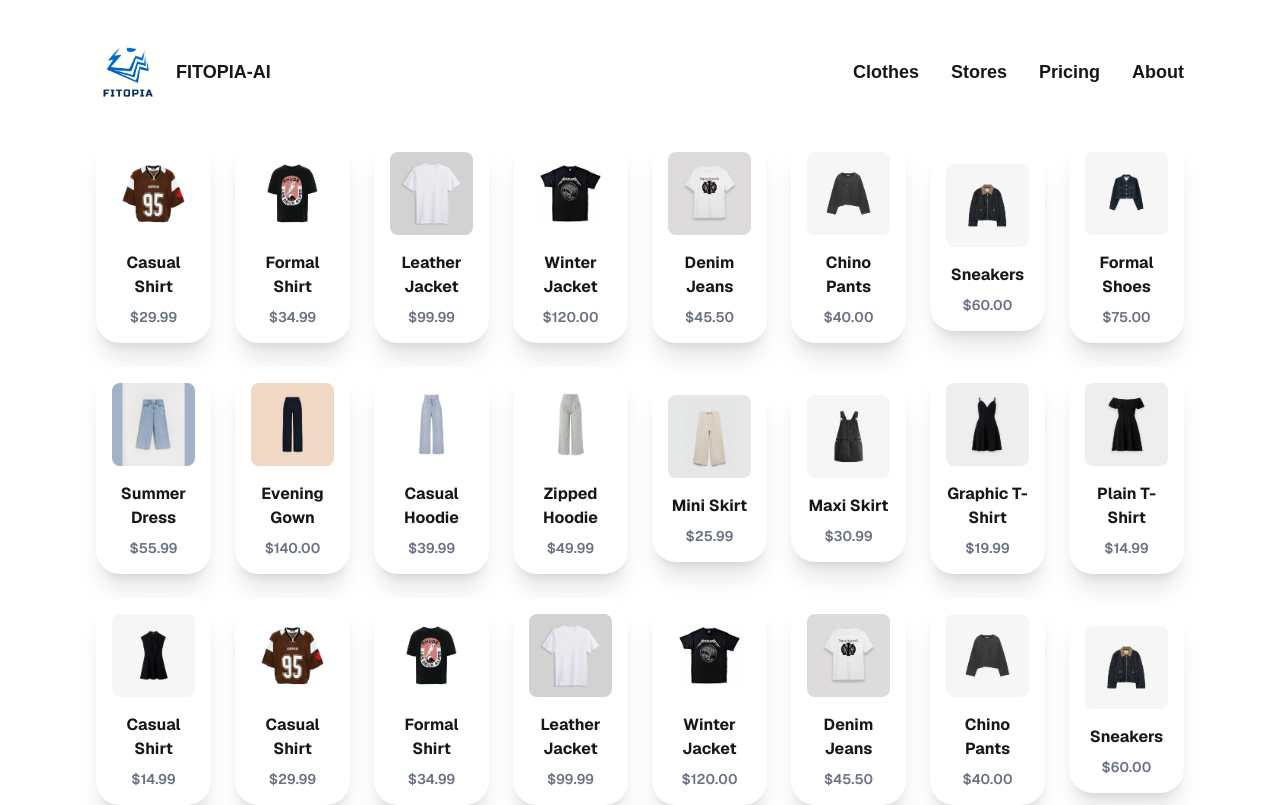
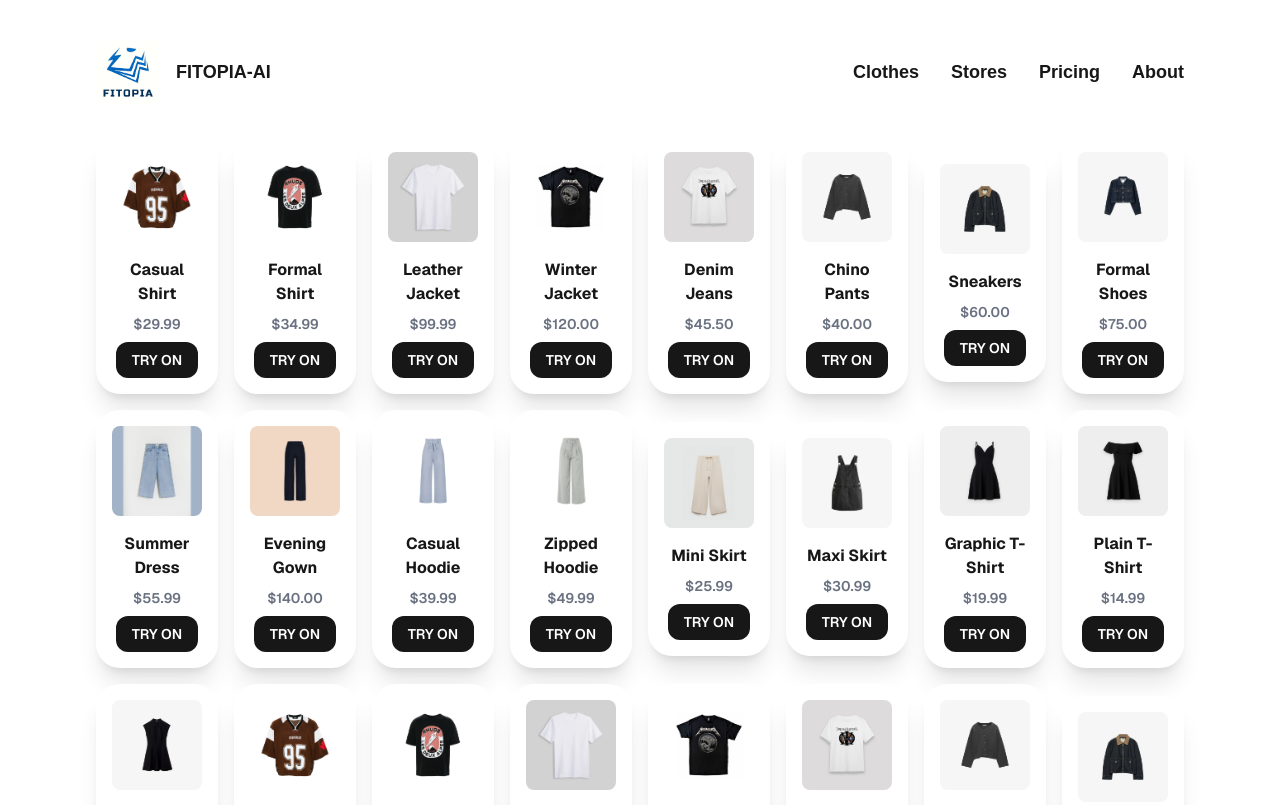
Before and after one commit to radinamri/Fitopia, a Next.js app in the folder fitopia/: page /clothes in a window 1280 px wide. Shown: the top 805 px of the page. Built offline with nearby package versions, Linux system fonts and the light colour scheme.

Commit message:
feat: update Clothes page

```diff
--- a/fitopia/app/clothes/page.tsx
+++ b/fitopia/app/clothes/page.tsx
@@ -1,6 +1,7 @@
 "use client";
 import Modal from "@/components/Modal";
 import Image from "next/image";
+import Link from "next/link";
 import { useState } from "react";
 
 const clothes = [
@@ -104,7 +105,7 @@ export default function Clothes() {
     <div className="flex flex-col w-full min-h-screen justify-center items-center gap-16 font-[family-name:var(--font-geist-sans)]">
       <div className="flex flex-col w-[85%] justify-center items-center gap-8">
         {/* Grid Container for 8x8 Layout */}
-        <div className="grid grid-cols-8 gap-6 w-full">
+        <div className="grid grid-cols-8 gap-4 w-full">
           {paginatedClothes.map(({ src, name, price }, index) => (
             <div
               key={index}
@@ -125,6 +126,14 @@ export default function Clothes() {
                   {name}
                 </p>
                 <p className="text-sm font-semibold text-gray-500">{price}</p>
+                <div className="flex flex-row justify-center items-center">
+                  <Link
+                    className="flex flex-row justify-center items-center font-semibold text-sm bg-[#171717] text-white p-2 rounded-xl pl-4 pr-4 hover:scale-105"
+                    href={"/virtual-fitting-room"}
+                  >
+                    TRY ON
+                  </Link>
+                </div>
               </div>
             </div>
           ))}
@@ -169,6 +178,14 @@ export default function Clothes() {
               <p className="text-md font-semibold text-gray-500">
                 Price: {selectedClothing.price}
               </p>
+              <div className="flex flex-row justify-center items-center">
+                <Link
+                  className="flex flex-row justify-center items-center font-semibold text-sm bg-[#171717] text-white p-2 rounded-xl pl-4 pr-4 hover:scale-105"
+                  href={"/virtual-fitting-room"}
+                >
+                  TRY ON
+                </Link>
+              </div>
             </div>
           </div>
         )}
```
